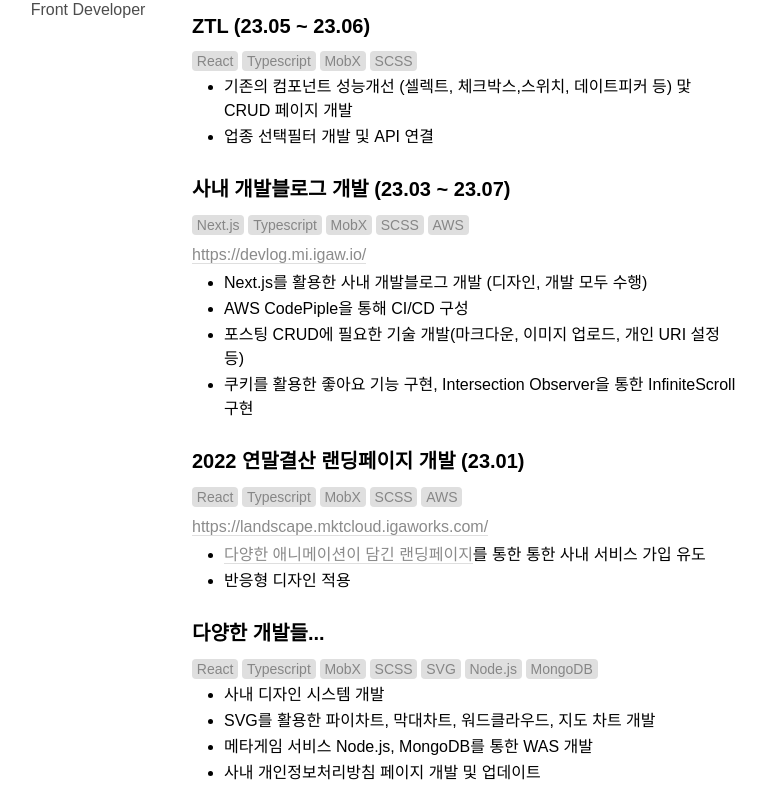
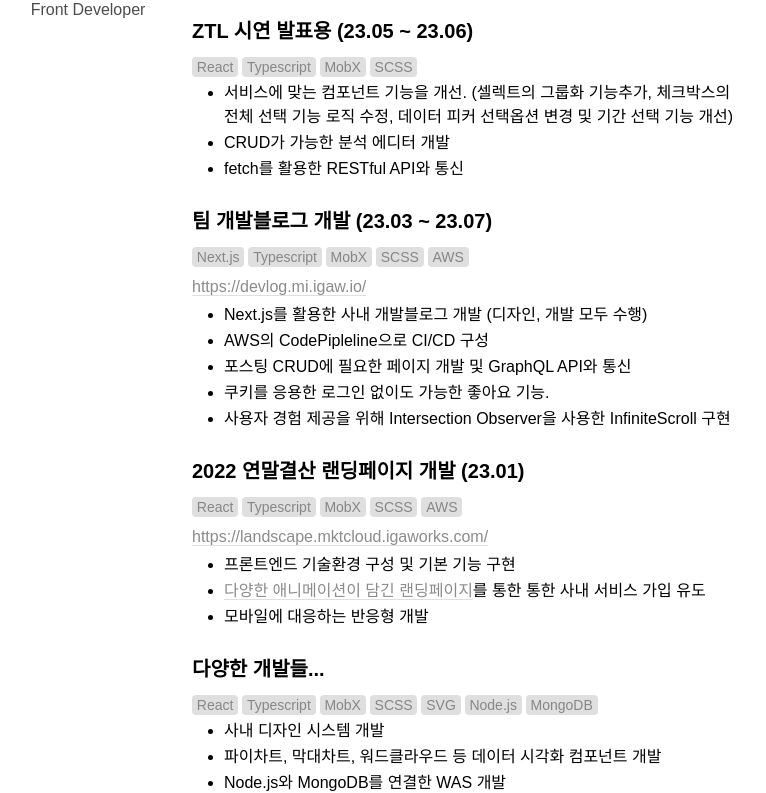
Before and after one commit to jeong-yerim4898/yeriel_devlog, a Next.js app: page / in a window 1280 px wide. Shown: the part 1248-2041 px from the top of the page, without its empty margins (268-1034 px from the left). Built offline with nearby package versions, Linux system fonts and the light colour scheme.

Commit message:
경험 내용 수정

```diff
--- a/pages/index.tsx
+++ b/pages/index.tsx
@@ -188,7 +188,7 @@ React, Next.js, scss, Typescript, HTML 등을 사용하여 `}
                                 데이터 시각화에 필요한 차트, 다양한 컴포넌트, 랜딩페이지,팀 기술블로그 등 다양한 웹 서비스를 만들고 유지보수 하고 있습니다.</div>
                         </div>
                         <div>
-                            <h4 style={{display:'block',fontWeight:"bold",fontSize:'1.25rem',marginTop:"1.5rem",marginBottom:'0.8125rem'}}>ZTL (23.05 ~ 23.06)</h4>
+                            <h4 style={{display:'block',fontWeight:"bold",fontSize:'1.25rem',marginTop:"1.5rem",marginBottom:'0.8125rem'}}>ZTL 시연 발표용 (23.05 ~ 23.06)</h4>
                             <ExperienceTech>
                                 <span>React</span>
                                 <span>Typescript</span>
@@ -196,12 +196,13 @@ React, Next.js, scss, Typescript, HTML 등을 사용하여 `}
                                 <span>SCSS</span>
                             </ExperienceTech>
                             <ExperienceUl style={{marginLeft:'2rem'}}>
-                                <li>기존의 컴포넌트 성능개선 (셀렉트, 체크박스,스위치, 데이트피커 등) 맟 CRUD 페이지 개발</li>
-                                <li>업종 선택필터 개발 및 API 연결</li>
+                                <li>서비스에 맞는 컴포넌트 기능을 개선. (셀렉트의 그룹화 기능추가, 체크박스의 전체 선택 기능 로직 수정, 데이터 피커 선택옵션 변경 및 기간 선택 기능 개선)</li>
+                                <li>CRUD가 가능한 분석 에디터 개발</li>
+                                <li>fetch를 활용한 RESTful API와 통신</li>
                             </ExperienceUl>
                         </div>
                         <div>
-                            <h4 style={{display:'block',fontWeight:"bold",fontSize:'1.25rem',marginTop:"1.5rem",marginBottom:'0.8125rem'}}>사내 개발블로그 개발 (23.03 ~ 23.07)</h4>
+                            <h4 style={{display:'block',fontWeight:"bold",fontSize:'1.25rem',marginTop:"1.5rem",marginBottom:'0.8125rem'}}>팀 개발블로그 개발 (23.03 ~ 23.07)</h4>
                             <ExperienceTech>
                                 <span>Next.js</span>
                                 <span>Typescript</span>
@@ -212,9 +213,10 @@ React, Next.js, scss, Typescript, HTML 등을 사용하여 `}
                             <a style={{textDecoration:"inherit"}} target={'_blank'} href={'https://devlog.mi.igaw.io/'}><ResumeLink type={"service"}>https://devlog.mi.igaw.io/</ResumeLink></a>
                             <ExperienceUl style={{marginLeft:'2rem'}}>
                                 <li>Next.js를 활용한 사내 개발블로그 개발 (디자인, 개발 모두 수행)</li>
-                                <li>AWS CodePiple을 통해 CI/CD 구성</li>
-                                <li>포스팅 CRUD에 필요한 기술 개발(마크다운, 이미지 업로드, 개인 URI 설정 등)</li>
-                                <li>쿠키를 활용한 좋아요 기능 구현, Intersection Observer을 통한 InfiniteScroll 구현</li>
+                                <li>AWS의 CodePipleline으로 CI/CD 구성</li>
+                                <li>포스팅 CRUD에 필요한 페이지 개발 및 GraphQL API와 통신</li>
+                                <li>쿠키를 응용한 로그인 없이도 가능한 좋아요 기능.</li>
+                                <li>사용자 경험 제공을 위해 Intersection Observer을 사용한 InfiniteScroll 구현</li>
                             </ExperienceUl>
                         </div>
                         <div>
@@ -228,8 +230,9 @@ React, Next.js, scss, Typescript, HTML 등을 사용하여 `}
                             </ExperienceTech>
                             <a style={{textDecoration:"inherit"}} target={'_blank'} href={'https://landscape.mktcloud.igaworks.com/'}><ResumeLink type={"service"}>https://landscape.mktcloud.igaworks.com/</ResumeLink></a>
                             <ExperienceUl style={{marginLeft:'2rem'}}>
+                                <li>프론트엔드 기술환경 구성 및 기본 기능 구현</li>
                                 <li><a style={{textDecoration:"inherit"}} target={'_blank'} href={'https://velog.io/@wjd489898/%ED%9B%84%EA%B8%B0-2022-%EB%9E%9C%EB%93%9C%EC%8A%A4%EC%BC%80%EC%9D%B4%ED%94%84-%EA%B0%9C%EB%B0%9C'}><ResumeLink>다양한 애니메이션이 담긴 랜딩페이지</ResumeLink></a>를 통한 통한 사내 서비스 가입 유도</li>
-                                <li>반응형 디자인 적용</li>
+                                <li>모바일에 대응하는 반응형 개발 </li>
                             </ExperienceUl>
                         </div>
                         <div>
@@ -245,9 +248,9 @@ React, Next.js, scss, Typescript, HTML 등을 사용하여 `}
                             </ExperienceTech>
                             <ExperienceUl style={{marginLeft:'2rem'}}>
                                 <li>사내 디자인 시스템 개발</li>
-                                <li>SVG를 활용한 파이차트, 막대차트, 워드클라우드, 지도 차트 개발</li>
-                                <li>메타게임 서비스 Node.js, MongoDB를 통한 WAS 개발 </li>
-                                <li>사내 개인정보처리방침 페이지 개발 및 업데이트</li>
+                                <li>파이차트, 막대차트, 워드클라우드 등 데이터 시각화 컴포넌트 개발</li>
+                                <li>Node.js와 MongoDB를 연결한 WAS 개발 </li>
+                                <li>서비스 개인정보처리방침 페이지 개발 및 재동의, 재로그인 페이지 개발</li>
                             </ExperienceUl>
                         </div>
                     </div>
```
